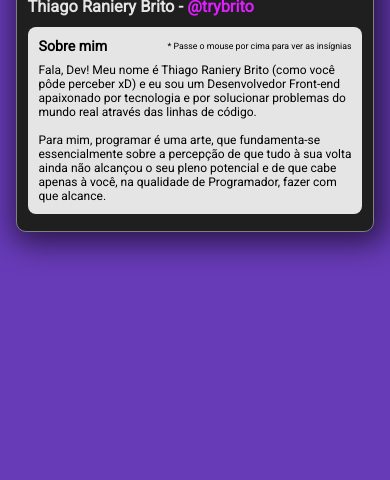
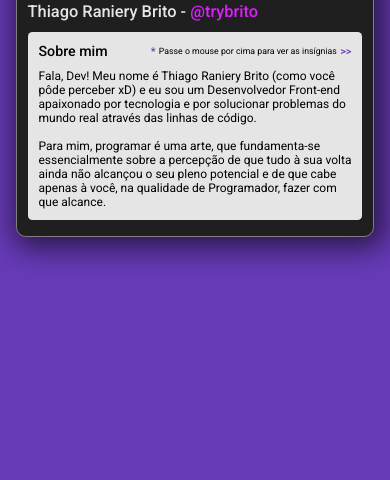
Before and after one commit to trybrito/certificard, a plain HTML site: page index.html in a window 390 px wide. Shown: the part 364-844 px from the top of the page. Drawn offline with Linux system fonts and the light colour scheme.

Commit message:
Refactoring and hotfix

```diff
--- a/index.html
+++ b/index.html
@@ -4,7 +4,11 @@
     <meta charset="UTF-8" />
     <meta http-equiv="X-UA-Compatible" content="IE=edge" />
     <meta name="viewport" content="width=device-width, initial-scale=1.0" />
-    <meta name="description" content="" />
+    <meta name="author" content="Thiago Raniery Brito - @trybrito" />
+    <meta
+      name="description"
+      content="Certificado virtual de participação da edição de abril de 2021 da Imersão Dev da Alura, com todos os links para os projetos desenvolvidos ao longo do evento"
+    />
 
     <meta name="theme-color" content="#1f1f1f" />
     <link rel="shortcut icon" href="./assets/favicon.ico" type="image/x-icon" />
@@ -13,14 +17,15 @@
     <link rel="preconnect" href="https://fonts.googleapis.com" />
     <link rel="preconnect" href="https://fonts.gstatic.com" crossorigin />
     <link
-      href="https://fonts.googleapis.com/css2?family=Roboto&display=swap"
+      href="https://fonts.googleapis.com/css2?family=Roboto:wght@400;500&display=swap"
       rel="stylesheet"
     />
 
     <link rel="stylesheet" href="./styles.css" />
   </head>
   <body>
-    <main class="container">
+    <main class="card">
+      <div class="front-card-wrapper">
         <header>
           <img src="https://github.com/trybrito.png" alt="" />
         </header>
@@ -35,12 +40,14 @@
           >
         </h1>
 
-      <div class="card">
-        <div class="card-flip">
-          <section class="front-card">
+        <div class="front-card-content">
+          <section class="front-content-card">
             <div>
               <h2>Sobre mim</h2>
-              <p>* Passe o mouse por cima para ver as insígnias</p>
+              <p>
+                <span>*</span> Passe o mouse por cima para ver as insígnias
+                <span>&gt;&gt;</span>
+              </p>
             </div>
 
             <p>
@@ -58,7 +65,7 @@
               Programador, fazer com que alcance.
             </p>
           </section>
-          <section class="back-card">
+          <section class="back-content-card">
             <h2>Insígnias da Imersão Dev</h2>
 
             <ul>
@@ -146,6 +153,7 @@
           </section>
         </div>
       </div>
+      <div class="back-card-wrapper"></div>
     </main>
   </body>
 </html>
--- a/styles.css
+++ b/styles.css
@@ -1,12 +1,33 @@
 :root {
   --primary-color: #673ab7;
-  --secondary-color: #e5e5e5;
+  --secondary-color: #1f1f1f;
+  --tertiary-color: #e5e5e5;
 }
 
 * {
   margin: 0;
   padding: 0;
   box-sizing: border-box;
+}
+
+a {
+  color: #58329c;
+  text-decoration: none;
+  transition-duration: 0.5s;
+}
+
+a:hover,
+a:focus {
+  filter: brightness(1.25);
+}
+
+h1 a {
+  color: #de1eff;
+}
+
+h1 a:hover,
+h1 a:focus {
+  filter: brightness(0.9);
 }
 
 body {
@@ -22,41 +43,53 @@ body {
   font-size: 1.375rem;
 }
 
-a {
-  color: #58329c;
-  text-decoration: none;
-  transition-duration: 0.5s;
+body::-webkit-scrollbar {
+  display: none;
 }
 
-a:hover,
-a:focus {
-  filter: brightness(1.25);
+.card {
+  position: relative;
+  min-height: 42.25rem;
+  min-width: 41rem;
+
+  transition: transform 1s;
+  transform-style: preserve-3d;
+  /* animation: card-presentation 3s ease-in; */
 }
 
-.container {
-  -webkit-box-shadow: 0.5rem 0.5rem 3.25rem 0.75rem rgba(0, 0, 0, 0.6);
-  box-shadow: 0.5rem 0.5rem 3.25rem 0.75rem rgba(0, 0, 0, 0.6);
+.card:hover {
+  transform: rotateY(180deg);
+}
 
-  width: 41rem;
-  height: 37.125rem;
+.front-card-wrapper,
+.back-card-wrapper {
+  position: absolute;
+
+  width: 100%;
+  height: 36.375rem;
   padding: 1.25rem;
-  margin: 4.25rem auto 0;
+  margin-top: 5.875rem;
 
-  background-color: #1f1f1f;
+  background-color: var(--secondary-color);
   border: 1px solid #808080;
   border-radius: 1.125rem;
+  backface-visibility: hidden;
 }
 
-.container header {
+.front-card-wrapper {
+  box-shadow: 0.5rem 0.5rem 3.25rem 0.75rem rgba(0, 0, 0, 0.6);
+}
+
+.front-card-wrapper header {
   background-image: url("https://img.freepik.com/vetores-gratis/listras-roxas-abstratas-do-rosa-do-inclinacao-no-fundo-cor-de-rosa-roxo-escuro-do-inclinacao_35756-153.jpg?size=626&ext=jpg");
   background-size: cover;
   background-position: top center;
 
-  border-radius: 8px;
-  height: 7.625rem;
+  border-radius: 0.5rem;
+  height: 7.125rem;
 }
 
-.container header img {
+.front-card-wrapper header img {
   width: 12.25rem;
   height: 12.25rem;
 
@@ -65,88 +98,103 @@ a:focus {
   margin-right: auto;
 
   border-radius: 100%;
-  border: 0.6875rem solid var(--secondary-color);
+  border: 0.6875rem solid var(--tertiary-color);
 
-  transform: translateY(-42.5%);
+  transform: translateY(-50%);
 }
 
-.container h1 {
+.front-card-wrapper h1 {
   font-size: 1.875rem;
+  font-weight: 500;
   margin: 1.125rem 0 1.25rem;
-  color: var(--secondary-color);
+  color: var(--tertiary-color);
 }
 
-h1 a {
-  color: #de1eff;
+.back-card-wrapper {
+  transform: rotateY(180deg);
 }
 
-h1 a:hover,
-h1 a:focus {
-  filter: brightness(0.9);
-}
-
-.card .card-flip {
+.front-card-content {
   position: relative;
 
   transition: transform 1s;
   transform-style: preserve-3d;
 }
 
-.card:hover .card-flip {
+.front-card-content:hover {
   transform: rotateY(180deg);
 }
 
-.front-card,
-.back-card {
+.front-content-card,
+.back-content-card {
   position: absolute;
   backface-visibility: hidden;
 
   padding: 1.25rem;
 
-  background-color: var(--secondary-color);
-  border-radius: 8px;
+  background-color: var(--tertiary-color);
+  border-radius: 0.5rem;
 }
 
-.front-card h2,
-.back-card h2 {
+.front-content-card h2,
+.back-content-card h2 {
   font-size: 1.625rem;
+  font-weight: 500;
 }
 
-.front-card > div {
+.front-content-card > div {
   display: flex;
   justify-content: space-between;
   align-items: center;
   margin-bottom: 1.125rem;
 }
 
-.front-card > div p {
+.front-content-card > div p {
+  display: flex;
+  align-items: center;
+  gap: 0.375rem;
   font-size: 1rem;
 }
 
-.back-card {
+.front-content-card > div p span {
+  color: var(--primary-color);
+  font-size: 1.25rem;
+  font-weight: 500;
+}
+
+.back-content-card {
   min-width: 38.3rem;
   height: 22rem;
   transform: rotateY(180deg);
 }
 
-.back-card h2 {
+.back-content-card h2 {
   margin-bottom: 1.125rem;
 }
 
-.back-card ul {
+.back-content-card ul {
   padding-left: 1.25rem;
 }
 
-.back-card ul li {
+.back-content-card ul li {
   color: var(--primary-color);
 }
 
-.back-card ul li + li {
+.back-content-card ul li + li {
   margin-top: 0.23125rem;
 }
 
-.back-card ul li p {
+.back-content-card ul li p {
   color: initial;
+}
+
+@keyframes card-presentation {
+  0% {
+    position: absolute;
+    bottom: 0;
+    opacity: 0;
+    transform: translateY(117.5%) rotateY(360deg);
+  }
 }
 
 @media (max-width: 1440px) {
@@ -154,18 +202,14 @@ h1 a:focus {
     font-size: 81.25%; /* 13px */
   }
 
-  .container {
-    height: 37rem;
+  .front-card-wrapper {
+    height: 36.75rem;
   }
 }
 
 @media (max-width: 1120px) {
   html {
     font-size: 68.75%; /* 11px */
-  }
-
-  .container {
-    height: 37.25rem;
   }
 }
 
@@ -174,8 +218,8 @@ h1 a:focus {
     font-size: 56.25%; /* 9px */
   }
 
-  .container {
-    height: 37.375rem;
+  .front-card-wrapper {
+    height: 36.9375rem;
   }
 }
 
@@ -186,22 +230,28 @@ h1 a:focus {
     Lighthouse */
   }
 
-  .container {
-    height: 37rem;
+  .front-card-wrapper {
+    height: 36.5rem;
+  }
+}
+
+@media (max-width: 360px) {
+  .card {
+    min-width: 100%;
   }
 }
 
 @media (max-width: 340px) {
-  .container {
-    height: 38.5rem;
+  .front-card-wrapper {
+    height: 38.125rem;
   }
 
-  .back-card {
+  .back-content-card {
     min-width: 33.8rem;
     height: 23.65rem;
   }
 
-  .back-card ul li + li {
+  .back-content-card ul li + li {
     margin-top: 0.5rem;
   }
 }
```
Lines whose indentation alone changed are shown as unchanged.
